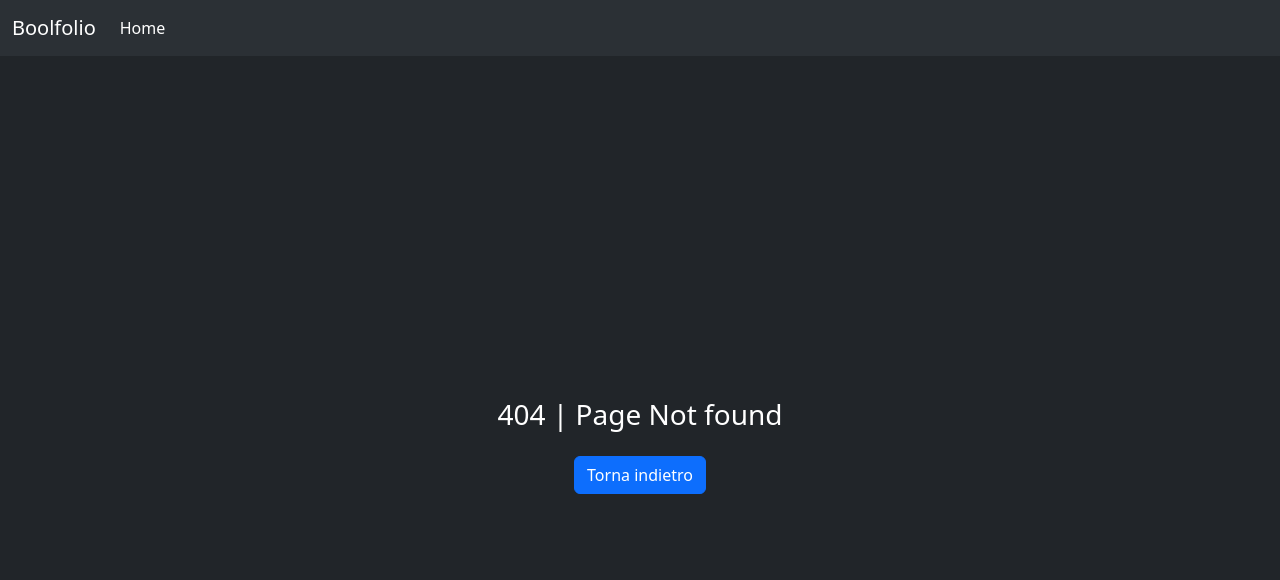
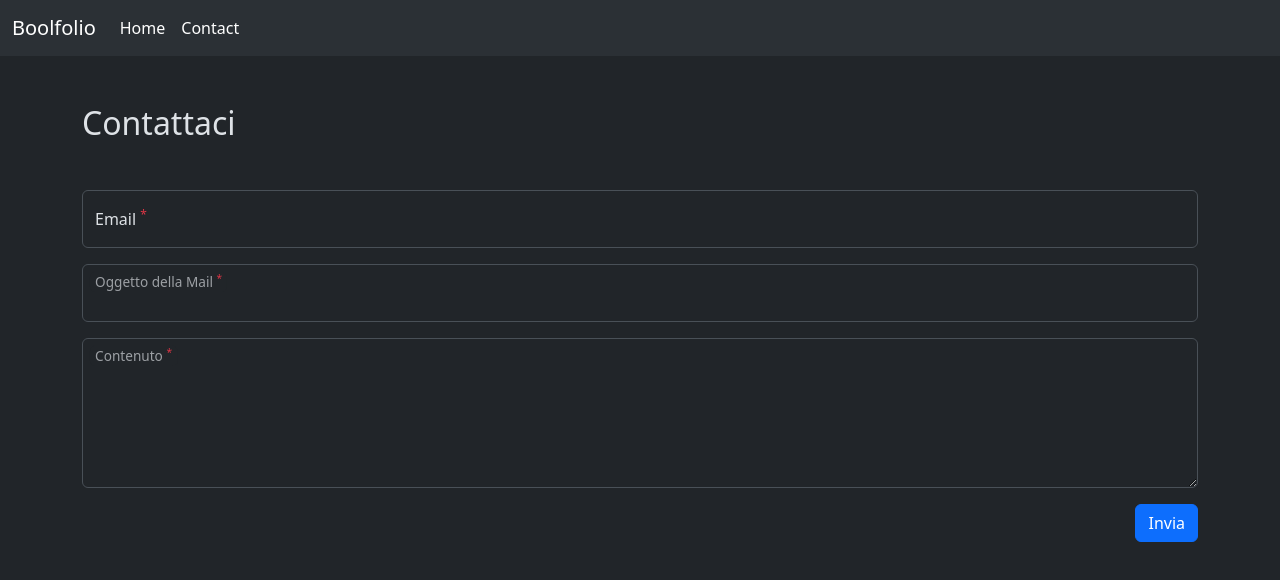
Before and after one commit to AndreaCreazzi/vite-boolfolio, a Vue app: page /contact in a window 1280 px wide. Before the commit this address led to /not-found. Shown: the top 580 px of the page. Built offline with nearby package versions, Linux system fonts and the light colour scheme.

Commit message:
add ContactPage + send email frontend (complete)

```diff
--- a/src/components/Appheader.vue
+++ b/src/components/Appheader.vue
@@ -11,8 +11,12 @@
                 <div class="collapse navbar-collapse" id="navbarNav">
                     <ul class="navbar-nav">
                         <li class="nav-item">
-                            <router-link :to="{ name: 'home' }" class="nav-link active" aria-current="page"
-                                href="#">Home</router-link>
+                            <router-link :to="{ name: 'home' }" class="nav-link active"
+                                aria-current="page">Home</router-link>
+                        </li>
+                        <li class="nav-item">
+                            <router-link :to="{ name: 'contact' }" class="nav-link active"
+                                aria-current="page">Contact</router-link>
                         </li>
                     </ul>
                 </div>
--- /dev/null
+++ b/src/pages/ContactPages.vue
@@ -0,0 +1,42 @@
+<script>
+import axios from 'axios';
+const endpoint = 'http://127.0.0.1:8000/api/contact-message';
+const emptyForm = { email: '', subject: '', message: '' };
+export default {
+    data: () => ({ form: emptyForm }),
+    methods: {
+        sendForm() {
+            axios.post(endpoint, this.form)
+                .then(() => { this.form = emptyForm })
+                .catch(err => { console.error(err) })
+        }
+    }
+};
+</script>
+
+<template>
+    <div class="container">
+        <h2 class="my-5">Contattaci</h2>
+        <form @submit.prevent="sendForm">
+            <div class="form-floating mb-3">
+                <input type="email" class="form-control" id="email" placeholder="name@example.com"
+                    v-model.trim="form.email">
+                <label for="email">Email <sup class="text-danger">*</sup></label>
+            </div>
+            <div class="form-floating mb-3">
+                <input type="text" class="form-control" id="subject" v-model.trim="form.subject">
+                <label for="subject">Oggetto della Mail <sup class="text-danger">*</sup></label>
+            </div>
+            <div class="form-floating mb-3">
+                <textarea class="form-control" id="message" name="message" rows="5" style="height: 150px"
+                    v-model.trim="form.message"></textarea>
+                <label for="message">Contenuto <sup class="text-danger">*</sup></label>
+            </div>
+            <div class="d-flex justify-content-end">
+                <button class="btn btn-primary">Invia</button>
+            </div>
+        </form>
+    </div>
+</template>
+
+<style scoped></style>
--- a/src/router/index.js
+++ b/src/router/index.js
@@ -1,12 +1,14 @@
 import { createRouter, createWebHistory } from "vue-router";
 import AppHome from "../pages/AppHome.vue";
 import ProjectShow from "../pages/ProjectShow.vue";
+import ContactPages from "../pages/ContactPages.vue";
 import NotFoundPages from "../pages/NotFoundPages.vue";
 const router = createRouter({
   history: createWebHistory(),
   routes: [
     { path: "/", name: "home", component: AppHome },
     { path: "/project/:id", name: "project-details", component: ProjectShow },
+    { path: "/contact", name: "contact", component: ContactPages },
     { path: "/not-found", name: "not-found", component: NotFoundPages },
     { path: "/:pathMatch(.*)*", redirect: "/not-found" },
   ],
```
